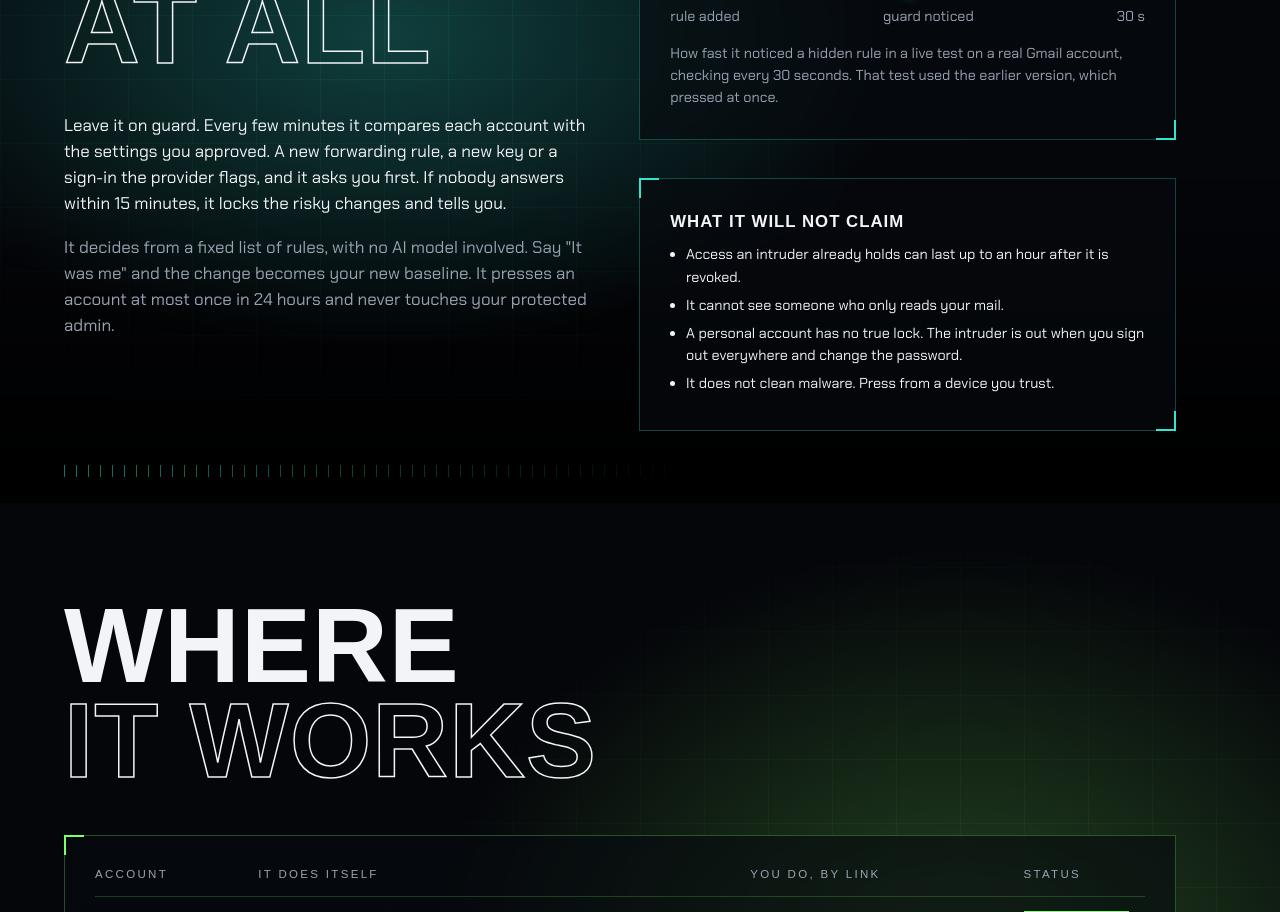
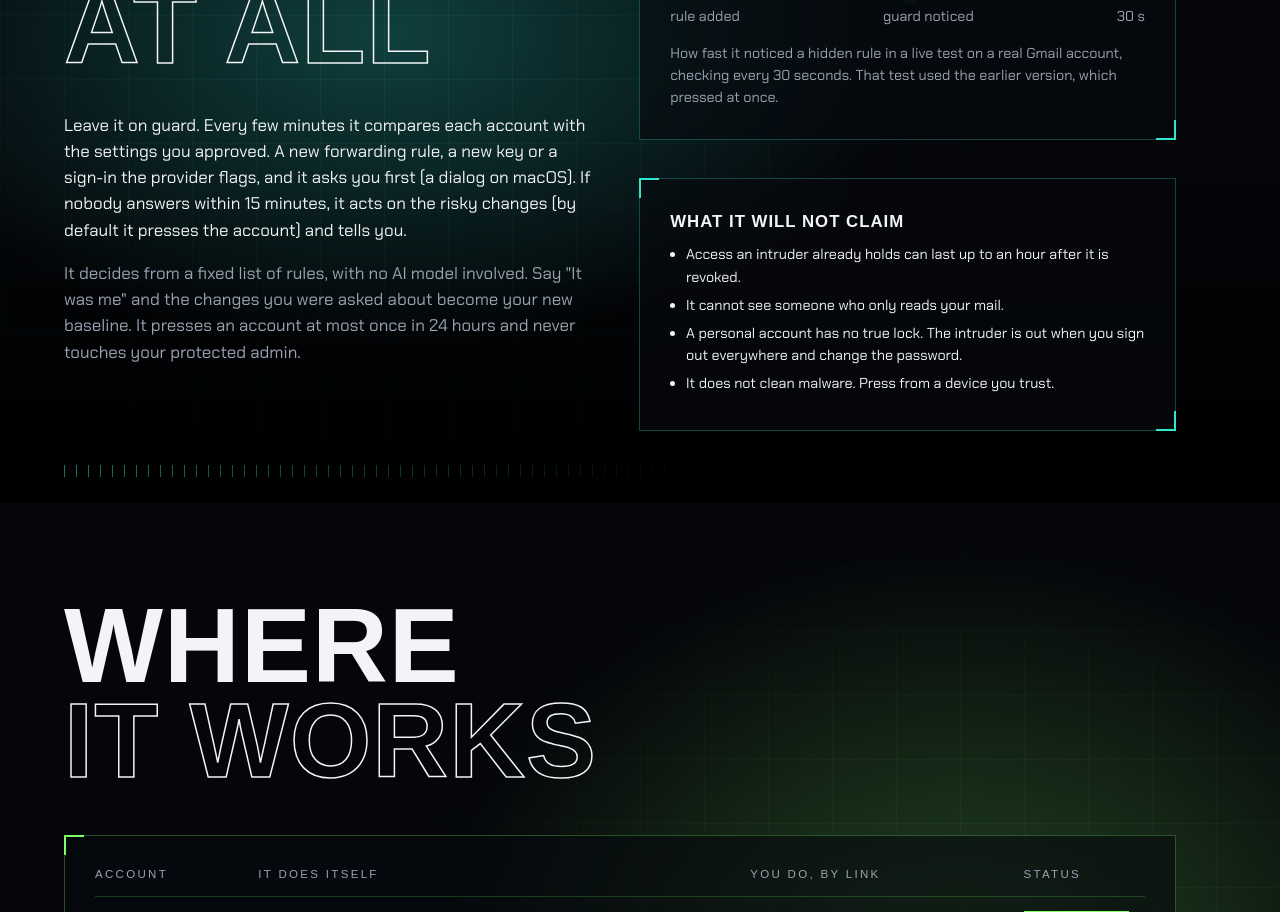
Before and after one commit to riyadadlani02/panic-button, a plain HTML site: page site/index.html in a window 1280 px wide. Shown: the part 2827-3739 px from the top of the page. Drawn offline with Linux system fonts and the light colour scheme; a web font is replaced by a local one.

Commit message:
docs: guard notices are accepted at the deadline; page names the dialog and default press

```diff
--- a/site/index.html
+++ b/site/index.html
@@ -190,8 +190,8 @@ footer { padding:28px var(--pad) 44px; display:flex; flex-wrap:wrap; gap:10px 30
   <div class="cols c2">
     <div>
       <h2 class="title"><span>Or don't</span><span class="line">Press</span><span class="line">At all</span></h2>
-      <p>Leave it on guard. Every few minutes it compares each account with the settings you approved. A new forwarding rule, a new key or a sign-in the provider flags, and it asks you first. If nobody answers within 15 minutes, it locks the risky changes and tells you.</p>
-      <p class="dim">It decides from a fixed list of rules, with no AI model involved. Say "It was me" and the change becomes your new baseline. It presses an account at most once in 24 hours and never touches your protected admin.</p>
+      <p>Leave it on guard. Every few minutes it compares each account with the settings you approved. A new forwarding rule, a new key or a sign-in the provider flags, and it asks you first (a dialog on macOS). If nobody answers within 15 minutes, it acts on the risky changes (by default it presses the account) and tells you.</p>
+      <p class="dim">It decides from a fixed list of rules, with no AI model involved. Say "It was me" and the changes you were asked about become your new baseline. It presses an account at most once in 24 hours and never touches your protected admin.</p>
     </div>
     <div class="cols">
       <div class="hud">
```
Also changed, not shown: 1 other file.
